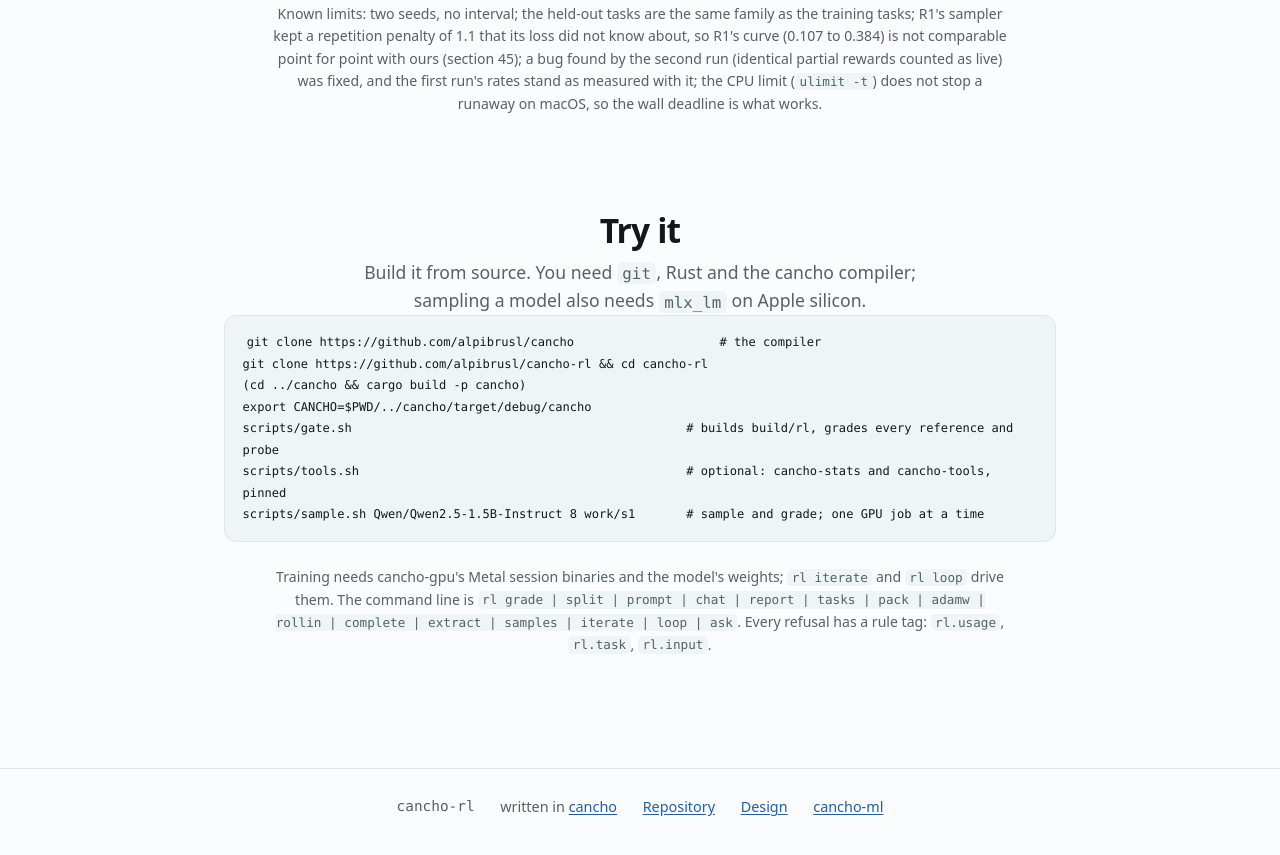
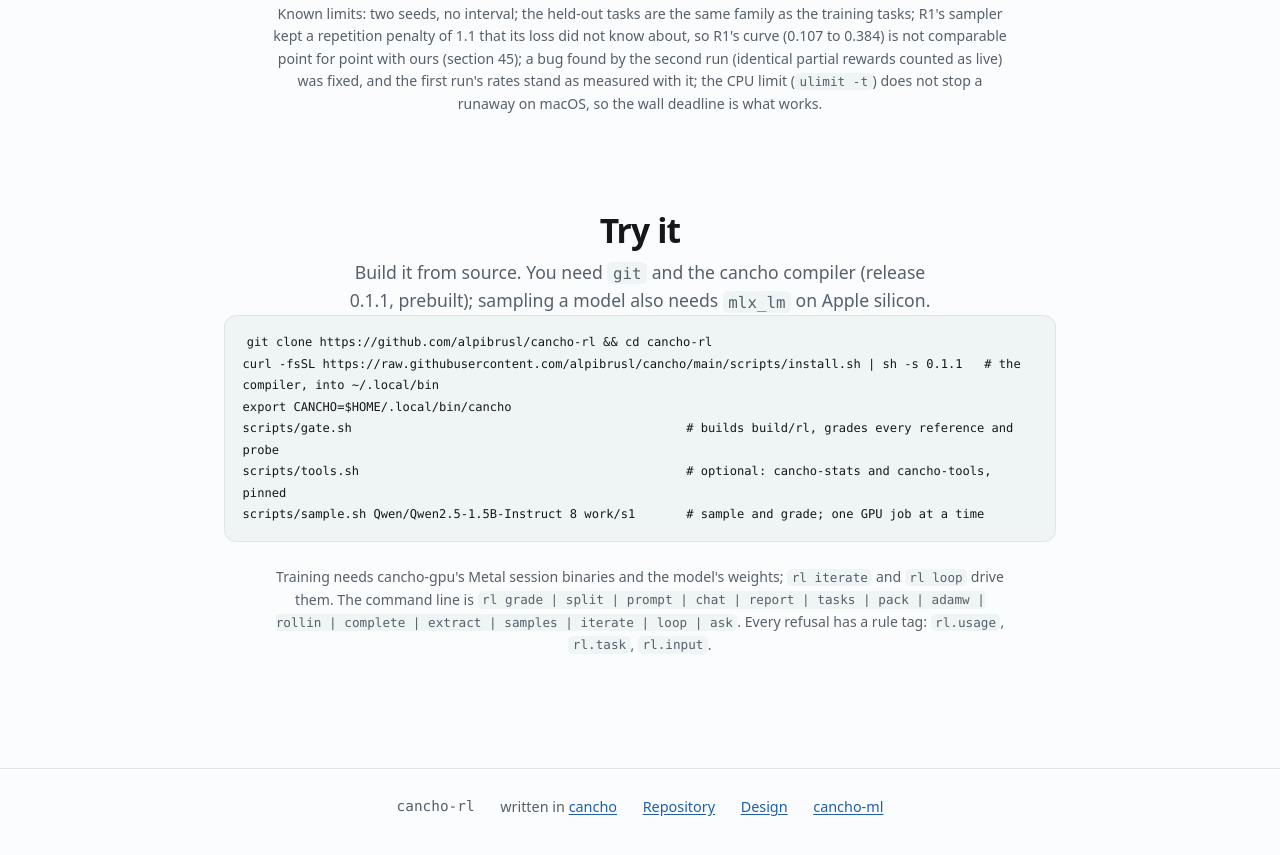
Before and after one commit to alpibrusl/cancho-rl, a plain HTML site: page docs/index.html in a window 1280 px wide. Shown: the part 3892-4747 px from the top of the page. Drawn offline with Linux system fonts and the light colour scheme.

Commit message:
Pin the compiler to the release 0.1.1
Co-Authored-By: Claude Sonnet 5.5 <noreply@anthropic.com>

```diff
--- a/docs/index.html
+++ b/docs/index.html
@@ -137,11 +137,10 @@
 
 <section class="sec" id="try"><div class="wrap">
   <h2>Try it</h2>
-  <p class="lead">Build it from source. You need <code>git</code>, Rust and the cancho compiler; sampling a model also needs <code>mlx_lm</code> on Apple silicon.</p>
-<pre class="code" tabindex="0"><code>git clone https://github.com/alpibrusl/cancho                    # the compiler
-git clone https://github.com/alpibrusl/cancho-rl &amp;&amp; cd cancho-rl
-(cd ../cancho &amp;&amp; cargo build -p cancho)
-export CANCHO=$PWD/../cancho/target/debug/cancho
+  <p class="lead">Build it from source. You need <code>git</code> and the cancho compiler (release 0.1.1, prebuilt); sampling a model also needs <code>mlx_lm</code> on Apple silicon.</p>
+<pre class="code" tabindex="0"><code>git clone https://github.com/alpibrusl/cancho-rl &amp;&amp; cd cancho-rl
+curl -fsSL https://raw.githubusercontent.com/alpibrusl/cancho/main/scripts/install.sh | sh -s 0.1.1   # the compiler, into ~/.local/bin
+export CANCHO=$HOME/.local/bin/cancho
 scripts/gate.sh                                              # builds build/rl, grades every reference and probe
 scripts/tools.sh                                             # optional: cancho-stats and cancho-tools, pinned
 scripts/sample.sh Qwen/Qwen2.5-1.5B-Instruct 8 work/s1       # sample and grade; one GPU job at a time</code></pre>
```
Also changed, not shown: 1 other file.
